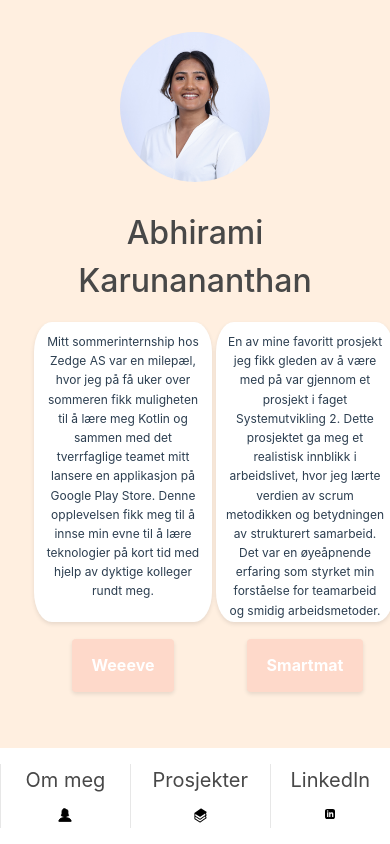
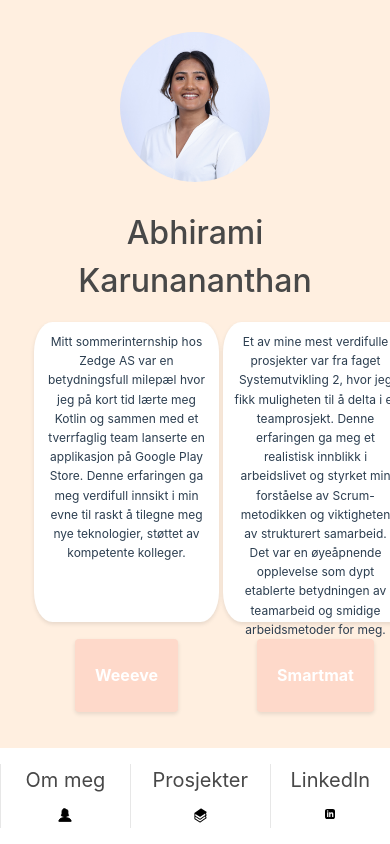
Before and after one commit to abhiramikarunananthan/digital-cv, a Vue app: page /projects in a window 390 px wide. Built offline with nearby package versions, Linux system fonts and the light colour scheme.

Commit message:
improved text on website

```diff
--- a/src/views/ProjectsView.vue
+++ b/src/views/ProjectsView.vue
@@ -19,25 +19,22 @@ import {RouterLink} from "vue-router";
   <div class="container">
     <div class="innercontainer">
       <div class="informationtext">
-        <p>Mitt sommerinternship hos Zedge AS var en milepæl,
-          hvor jeg på få uker over sommeren fikk muligheten til
-          å lære meg Kotlin og sammen med det tverrfaglige teamet
-          mitt lansere en applikasjon på Google Play Store. Denne opplevelsen
-          fikk meg til å innse min evne til å lære teknologier på kort tid med
-          hjelp av dyktige kolleger rundt meg.</p>
+        <p>Mitt sommerinternship hos Zedge AS var en betydningsfull milepæl hvor jeg på kort tid lærte meg
+          Kotlin og sammen med et tverrfaglig team lanserte en applikasjon på Google Play Store.
+          Denne erfaringen ga meg verdifull innsikt i min evne til raskt å tilegne meg nye teknologier,
+          støttet av kompetente kolleger.
+
+        </p>
       </div>
       <RouterLink class="buttons" to="/weeeve">Weeeve</RouterLink>
     </div>
     <div class="innercontainer">
       <div class="informationtext">
-        <p> En av mine favoritt prosjekt jeg fikk gleden av
-          å være med på var gjennom et prosjekt i
-          faget Systemutvikling 2. Dette prosjektet ga
-          meg et realistisk innblikk i arbeidslivet, hvor jeg
-          lærte verdien av scrum metodikken og betydningen av
-          strukturert samarbeid. Det var en øyeåpnende erfaring
-          som styrket min forståelse for teamarbeid og smidig
-          arbeidsmetoder. </p>
+        <p> Et av mine mest verdifulle prosjekter var fra faget Systemutvikling 2, hvor jeg fikk muligheten
+          til å delta i et teamprosjekt. Denne erfaringen ga meg et realistisk innblikk i arbeidslivet og
+          styrket min forståelse av Scrum-metodikken og viktigheten av strukturert samarbeid. Det var en
+          øyeåpnende opplevelse som dypt etablerte betydningen av teamarbeid og smidige arbeidsmetoder
+          for meg. </p>
       </div>
       <RouterLink class="buttons" to="/smartmat">Smartmat</RouterLink>
     </div>
@@ -83,7 +80,7 @@ import {RouterLink} from "vue-router";
     padding: 10px;
     box-shadow: 0 2px 4px rgba(0, 0, 0, 0.1);
     font-size: 12px;
-    width: 178px;
+    width: 185px;
     margin: 2px;
     min-height: 300px;
 
--- a/src/views/Smartmat.vue
+++ b/src/views/Smartmat.vue
@@ -27,11 +27,14 @@ import {RouterLink} from "vue-router";
     </div>
     <div class="text-box">
       <p>
-        Formålet med applikasjonen var å <b class="bold">redusere matsvinn ved å tilby brukerne muligheten til å
-        generere
-        matretter basert på tilgjengelige restematvarer i deres kjøleskap.</b> Smartmat ble designet med
-        responsivt grensesnitt som tilpasser seg både mobiltelefoner og datamaskiner, noe som gir en dynamisk
-        brukeropplevelse på ulike enheter. Sjekk ut repoene:
+        Formålet med applikasjonen var å <b class="bold">redusere matsvinn</b> ved å hjelpe brukerne
+        med å <b class="bold">generere matretter</b> basert på restematvarer tilgjengelig i deres
+        kjøleskap. Smartmat ble utviklet med et <b class="bold">responsivt grensesnitt</b> som
+        tilpasser seg både mobiltelefoner og datamaskiner, og dermed gir en dynamisk
+        brukeropplevelse på ulike enheter.
+
+        Hvis du ønsker å se nærmere på prosjektet,
+        kan du sjekke ut repoene:
       </p>
     </div>
     <div id="buttonrow">
@@ -86,6 +89,7 @@ import {RouterLink} from "vue-router";
   }
 
   .text-box {
+    text-align: center;
     background-color: #ffffff;
     padding: 10px;
     border-radius: 10px;
@@ -183,6 +187,7 @@ import {RouterLink} from "vue-router";
     background-color: #ffffff;
     padding: 10px;
     border-radius: 10px;
+    text-align: center;
   }
 
   #buttonrow{
--- a/src/views/Weeeve.vue
+++ b/src/views/Weeeve.vue
@@ -21,9 +21,9 @@ import {RouterLink} from "vue-router";
     <img alt="Vue logo" class="image" src="@/assets/images/weeeve.png" width="490" height="200"/>
 
     <div class="info-box">
-      <p> Vi brukte blant annet AI-verktøyet ML-kit av google for ansiktsgjennkjenning. Applikasjonen lot brukeren lage  <b class="bold"> egendefinerte GIFs ved å
-        velge mellom en håndfull avatarer, ta bilde av seg selv med ulike grimaser, og til
-        slutt få sin egendefinert GIF</b> til å dele med venner og familie.
+      <p> I prosjektet brukte vi blant annet Google's <b class="bold">AI-verktøy  ML Kit</b> for ansiktsgjenkjenning.
+        Vår applikasjon tillot brukere å lage <b class="bold">personlige GIF-animasjoner</b> ved å velge blant flere avatarer,
+        ta bilder av seg selv med ulike ansiktsuttrykk, og deretter dele sin unike GIF med venner og familie.
       </p>
       <div class="buttonswhatever">
         <a href="https://play.google.com/store/apps/details?id=online.weeeve" target="_blank" rel="noopener">
```
